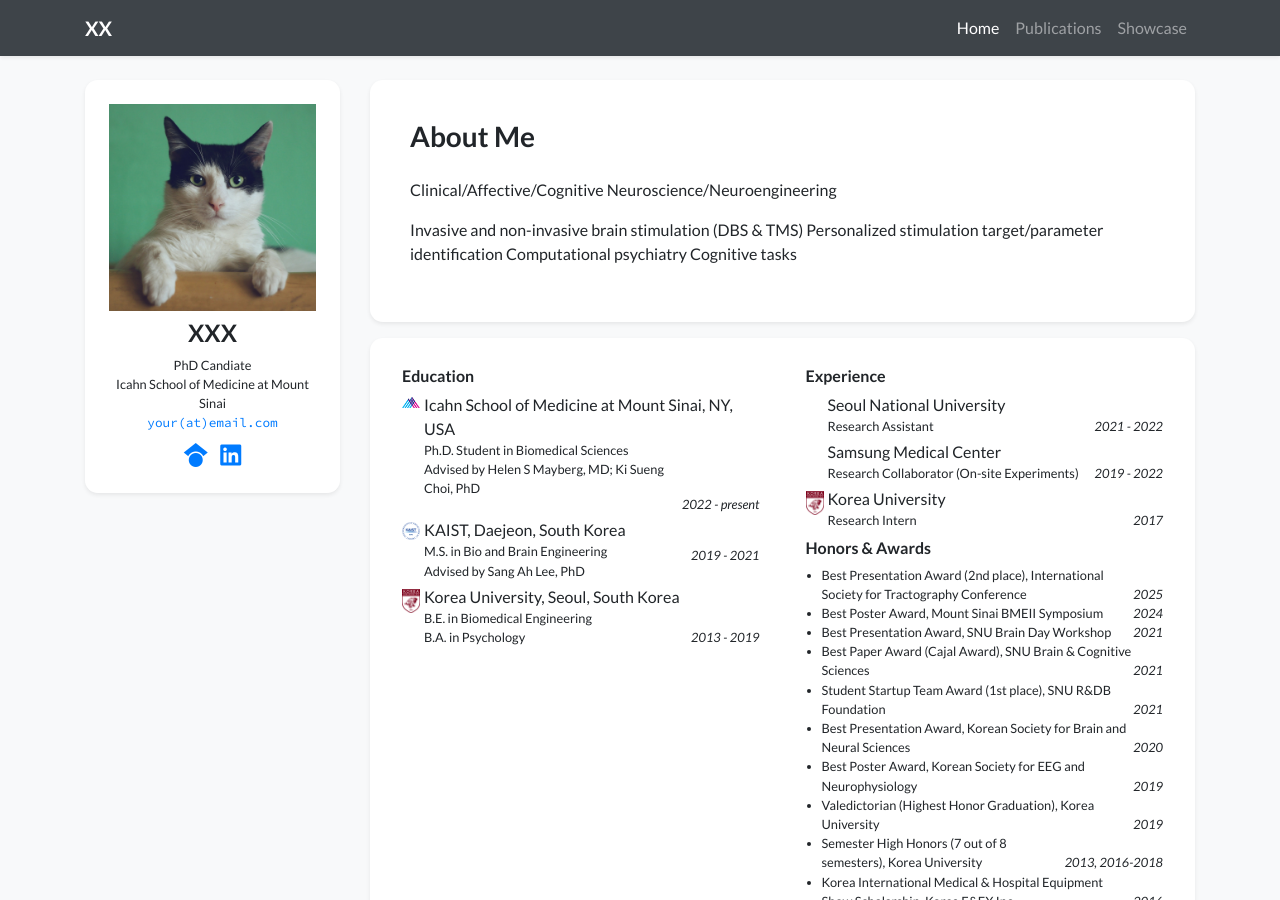
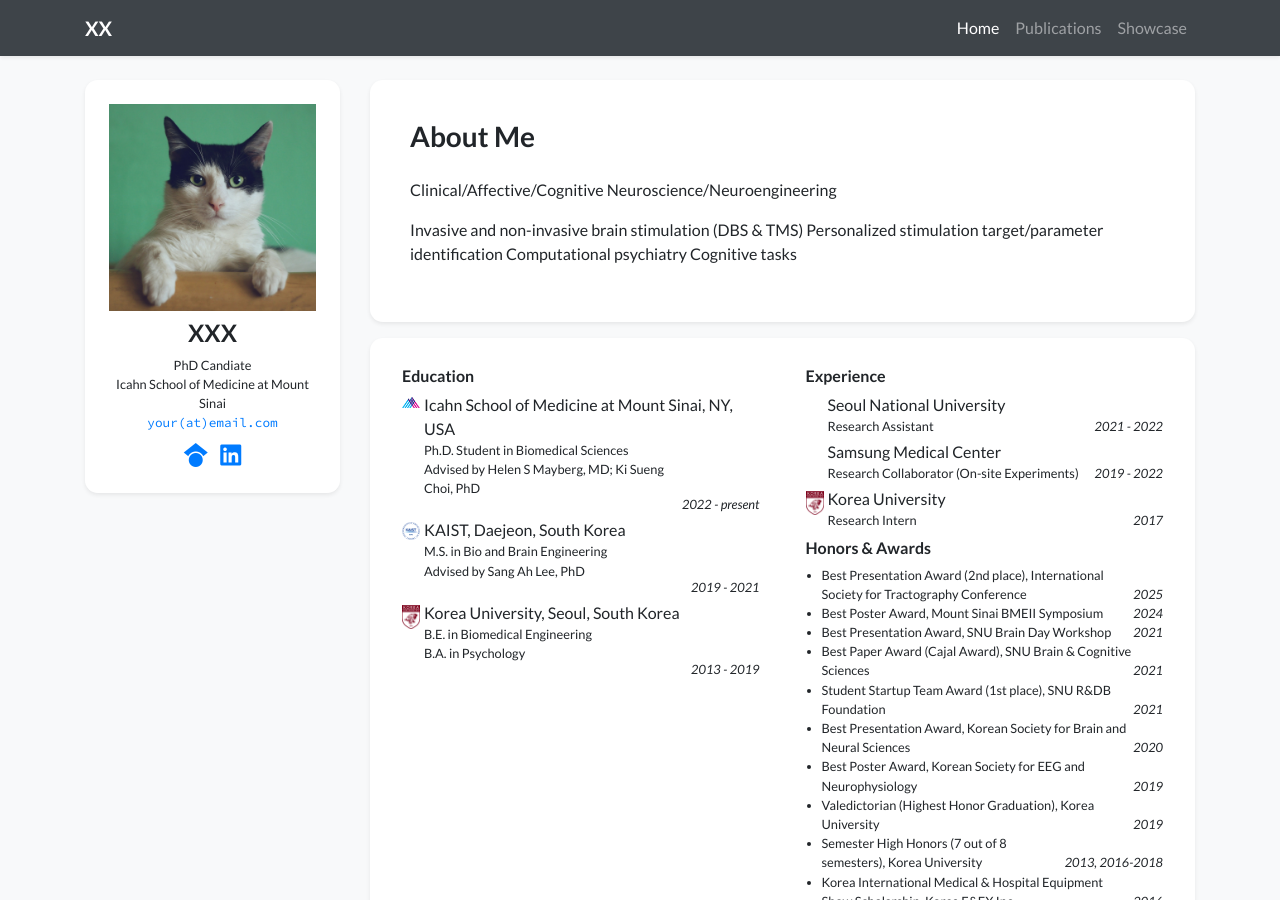
Before and after one commit to ha-neul-song/ha-neul-song.github.io, a Jekyll site: the page built from index.html, in a window 1280 px wide and 900 px high. Built offline with Jekyll 4.4.1, drawn with Linux system fonts in a browser that asks for light colours; nearby versions of some CDN libraries; a style sheet for code colours, icons or effects is not loaded.

```diff
--- a/_data/profile.yml
+++ b/_data/profile.yml
@@ -46,13 +46,13 @@ education:
   date: 2022 - present
 - name: KAIST, Daejeon, South Korea
   logo: /assets/images/badges/KAIST.png
-  position: M.S. in Bio and Brain Engineering <br/>
-            Advised by Sang Ah Lee, PhD
-  date: <p> 2019 - 2021 </p>
+  position: <p> M.S. in Bio and Brain Engineering <br/>
+            Advised by Sang Ah Lee, PhD </p>
+  date: 2019 - 2021
 - name: Korea University, Seoul, South Korea
   logo: /assets/images/badges/KU2.gif
-  position: B.E. in Biomedical Engineering <br/>
-            B.A. in Psychology
+  position: <p> B.E. in Biomedical Engineering <br/>
+            B.A. in Psychology </p>
   date: 2013 - 2019
 
 ########################################################################
```
